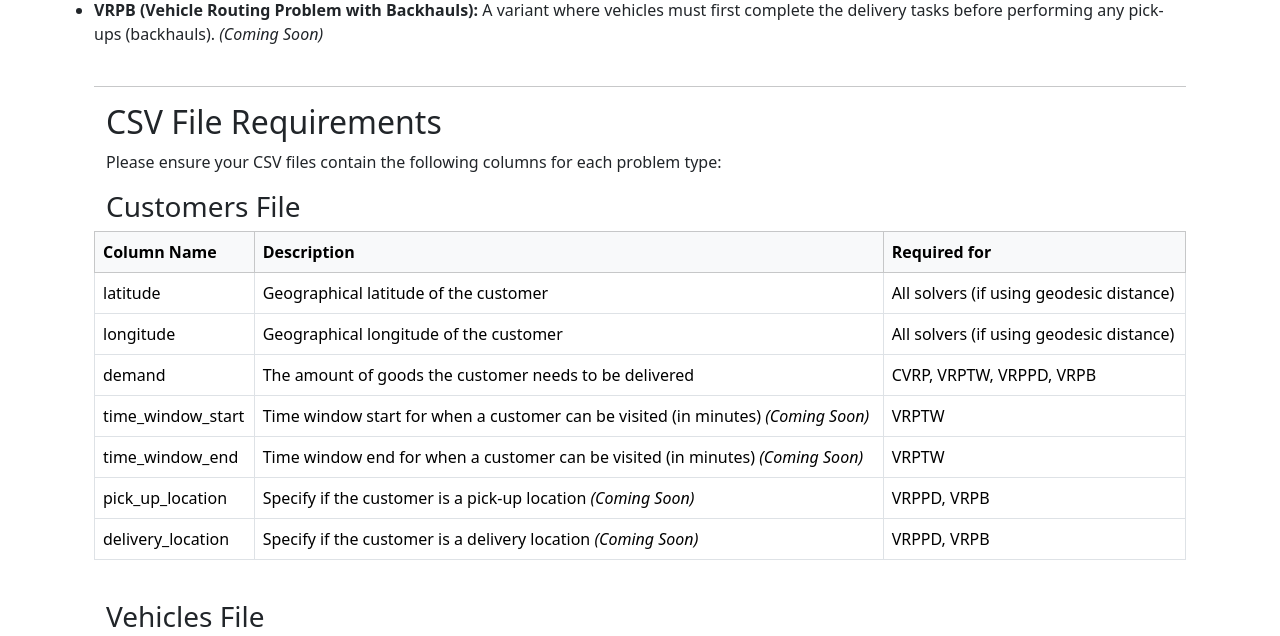
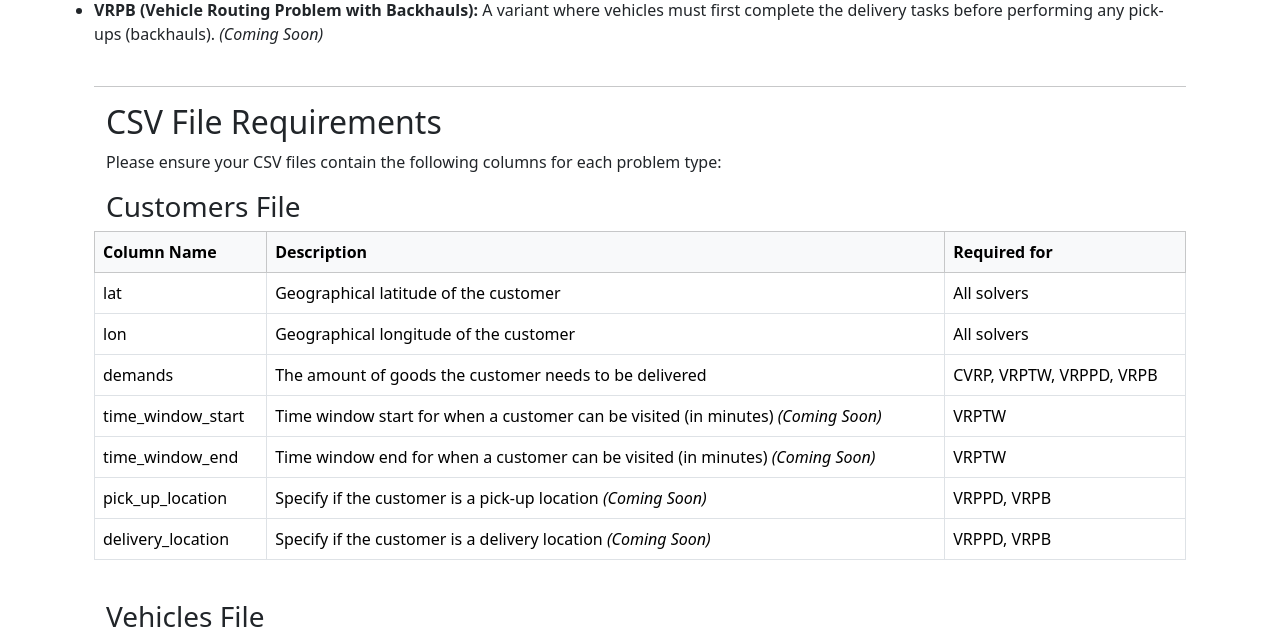
Before and after one commit to lymvs/vrp, a Flask app: page / in a window 1280 px wide. Shown: the part 827-1463 px from the top of the page. Run offline with Flask 3, Linux system fonts and the light colour scheme; parts of the project's set-up code (start-up, migrations or seed data) failed here and were passed over.

```diff
--- a/templates/index.html
+++ b/templates/index.html
@@ -66,17 +66,17 @@
                             <td>All solvers</td>
                         </tr> -->
                         <tr>
-                            <td>latitude</td>
+                            <td>lat</td>
                             <td>Geographical latitude of the customer</td>
-                            <td>All solvers (if using geodesic distance)</td>
+                            <td>All solvers</td>
                         </tr>
                         <tr>
-                            <td>longitude</td>
+                            <td>lon</td>
                             <td>Geographical longitude of the customer</td>
-                            <td>All solvers (if using geodesic distance)</td>
+                            <td>All solvers</td>
                         </tr>
                         <tr>
-                            <td>demand</td>
+                            <td>demands</td>
                             <td>The amount of goods the customer needs to be delivered</td>
                             <td>CVRP, VRPTW, VRPPD, VRPB</td>
                         </tr>
```
Also changed, not shown: README.md.
